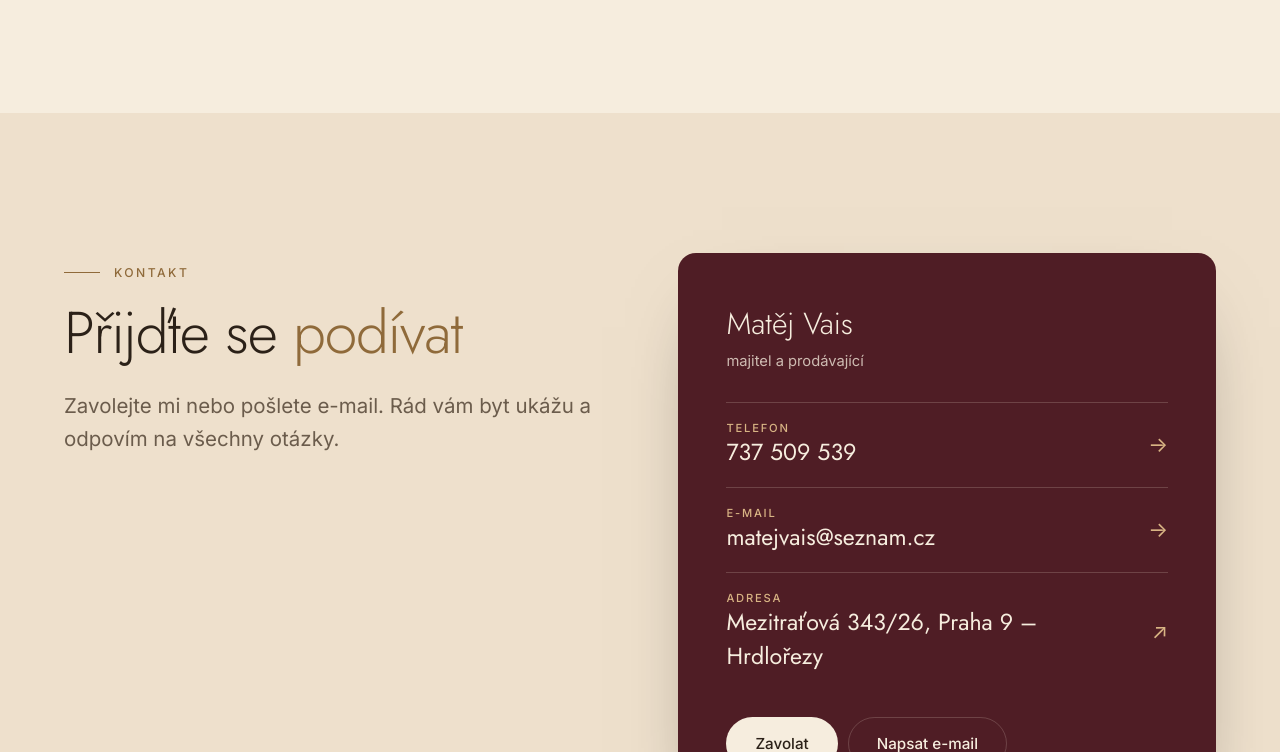
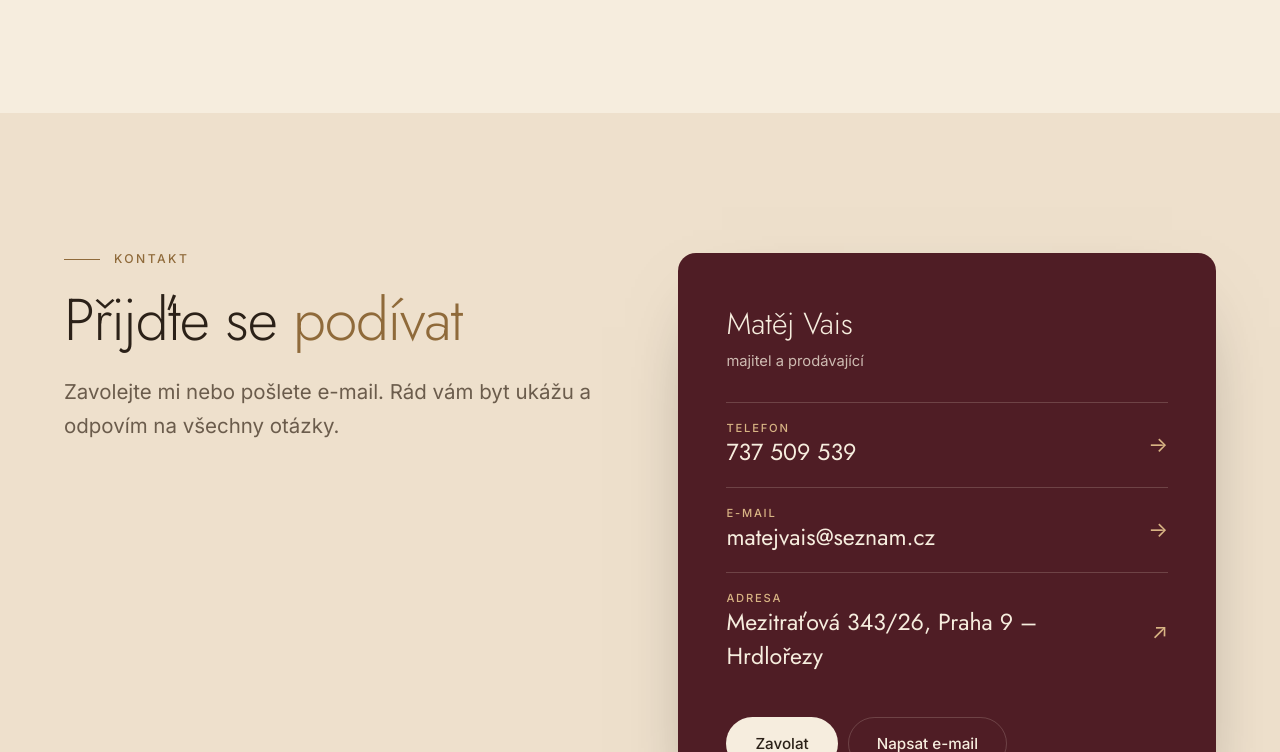
Before and after one commit to MVICE22/byt-nahled-u7shk1t1, a plain HTML site: page index.html in a window 1280 px wide. Shown: the part 11248-12000 px from the top of the page. Drawn offline with Linux system fonts and the light colour scheme; no server answers.

Commit message:
Kontakt: horní hrana textu přesně zarovnána s kartou

```diff
--- a/css/style.css
+++ b/css/style.css
@@ -209,6 +209,7 @@ details p{padding:0 0 26px;margin:0;color:var(--muted);max-width:64ch}
 /* kontakt */
 .contact{padding:clamp(80px,11vw,150px) 0;background:var(--bg-2)}
 .contact-grid{display:grid;grid-template-columns:1fr 1fr;gap:clamp(32px,6vw,96px);align-items:start}
+.contact .eyebrow{display:flex}
 .contact h2{margin-bottom:24px}
 .card{background:var(--paper);border-radius:var(--r);padding:clamp(28px,4vw,48px);box-shadow:0 30px 80px -44px rgba(10,2,4,.6)}
 .card .who{font:300 1.9rem var(--display);margin-bottom:4px}
```
